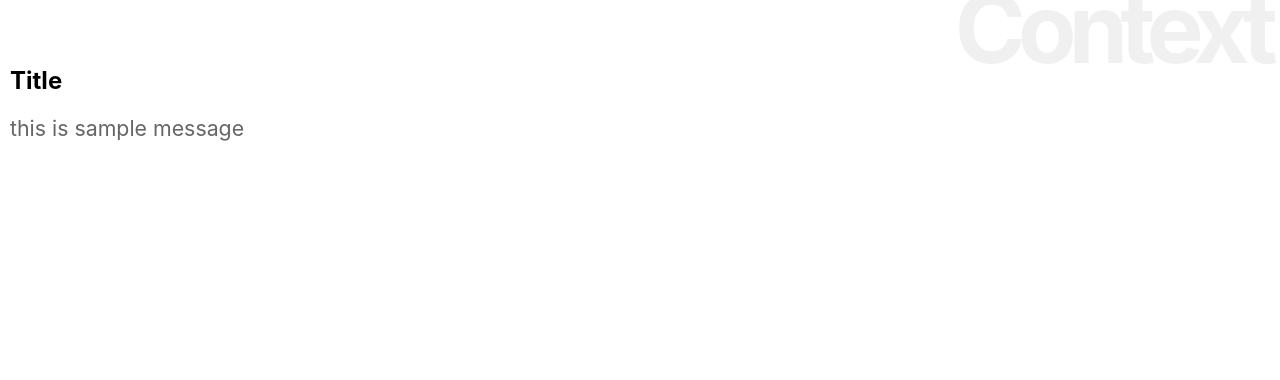
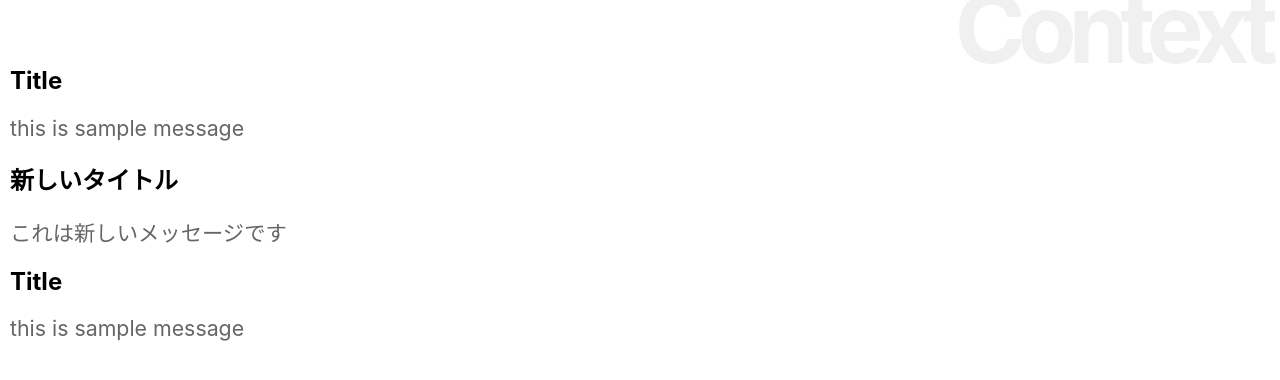
Before and after one commit to Popo1173/react-review, a React (Create React App) app in the folder react_app/: page / in a window 1280 px wide. Shown: the top 380 px of the page. Built offline with nearby package versions, Linux system fonts and the light colour scheme.

Commit message:
Providerで値を変更する'

```diff
--- a/react_app/src/App.js
+++ b/react_app/src/App.js
@@ -13,10 +13,22 @@ let data = {
 const sampleContext = React.createContext(data);
 
 class App extends Component {
+
+  newdata = {
+    title: '新しいタイトル',
+    message: 'これは新しいメッセージです'
+  };
+
   render() {
     return(
       <div>
         <h1>Context</h1>
+        <Title />
+        <Message />
+        <sampleContext.Provider value={this.newdata} >
+          <Title />
+          <Message />
+        </sampleContext.Provider>
         <Title />
         <Message />
       </div>
```
